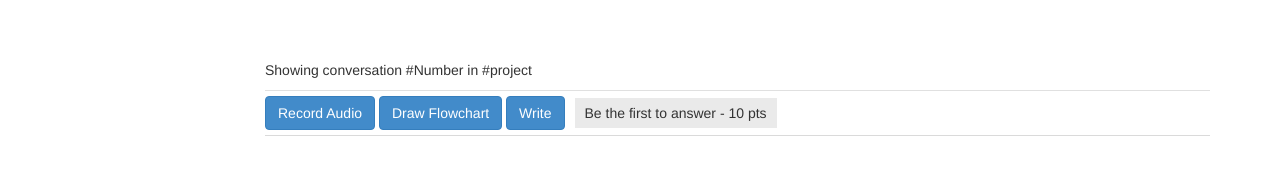
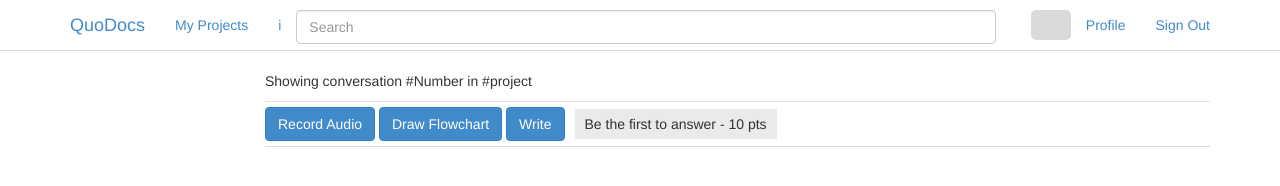
Before and after one commit to ryansukale/QuoDocs, a website: page public/topic.html in a window 1280 px wide. Drawn offline with Linux system fonts and the light colour scheme; no server answers.

Commit message:
Added main menu to topic.html

```diff
--- a/public/topic.html
+++ b/public/topic.html
@@ -19,13 +19,13 @@
 
 	<!-- CSS specific to this page -->
 	<link rel="stylesheet" href="css/topic.css">
+	<link rel="stylesheet" href="css/mainmenu.css">
 
 	<!-- Moving the utils stylesheet to the bottom -->
 	<link rel="stylesheet" href="css/utils.css">
 
 	<style>
 			body {
-					padding-top: 60px;
 					padding-bottom: 40px;
 			}
 	</style>
@@ -35,6 +35,44 @@
 	<!--[if lt IE 7]>
 			<p class="chromeframe">You are using an <strong>outdated</strong> browser. Please <a href="http://browsehappy.com/">upgrade your browser</a> or <a href="http://www.google.com/chromeframe/?redirect=true">activate Google Chrome Frame</a> to improve your experience.</p>
 	<![endif]-->
+
+	<header class="navbar navbar-static-top bs-docs-nav" id="top" role="banner">
+		<div class="container">
+			<div class="navbar-header">
+				<button class="navbar-toggle" type="button" data-toggle="collapse" data-target=".bs-navbar-collapse">
+					<span class="sr-only">Toggle navigation</span>
+					<span class="icon-bar"></span>
+					<span class="icon-bar"></span>
+					<span class="icon-bar"></span>
+				</button>
+				<a href="./home.html" class="navbar-brand">QuoDocs</a>
+			</div>
+			<nav class="collapse navbar-collapse bs-navbar-collapse" role="navigation">
+				<ul class="nav navbar-nav">
+					<li>
+						<a href="../getting-started">My Projects</a>
+					</li>
+					<li class="active">
+						<a href="../css">i</a>
+					</li>
+					<li>
+						<form role="form" action="/search">
+								<input type="search" class="form-control mt-10" id="searchMain" placeholder="Search	">
+						</form>
+					</li>
+				</ul>
+				<ul class="nav navbar-nav navbar-right">
+					<li class="mt-10">
+						<div class="totalPoints b"></div>
+						<div class="updatedPoints b"></div>
+					</li>
+					<li><a href="" onclick="">Profile</a></li>
+					<li><a href="" onclick="">Sign Out</a></li>
+				</ul>
+			</nav>
+		</div>
+	</header>
+
 
   <div class="container">
 
@@ -178,6 +216,7 @@
 	<!-- Script specific to this page -->
 	<script src="js/plugins/recordrtc.js"></script>
 	<script src="js/topic.js"></script>
+	<script src="js/mainmenu.js"></script>
 
 	<script type="text/template" id="_tmplTopic">
 			<div class="main-text">
```
